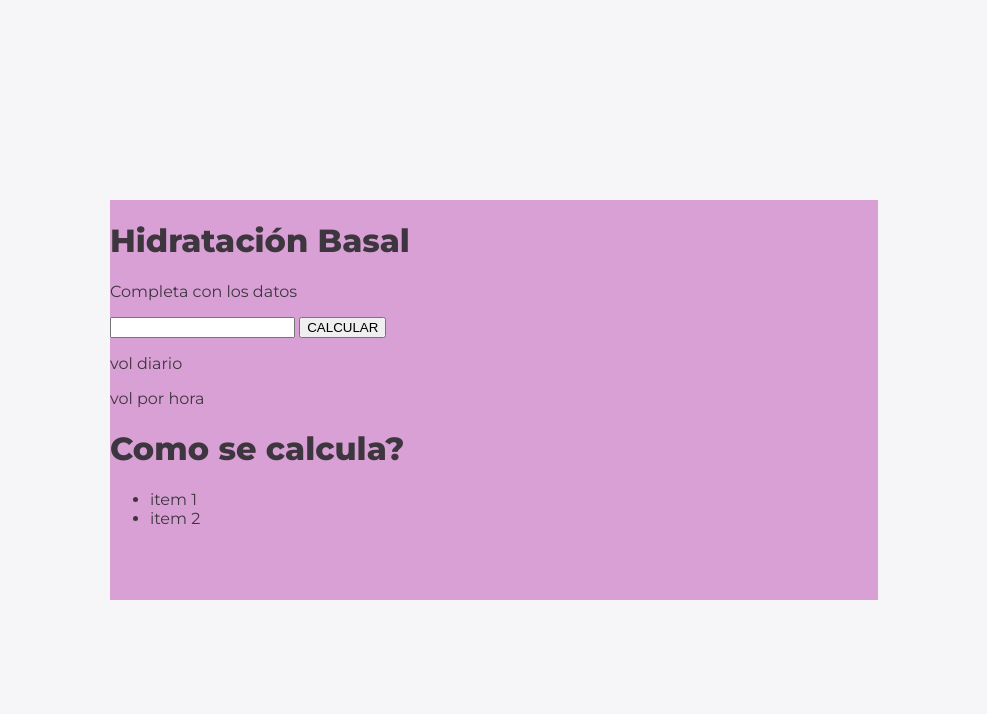
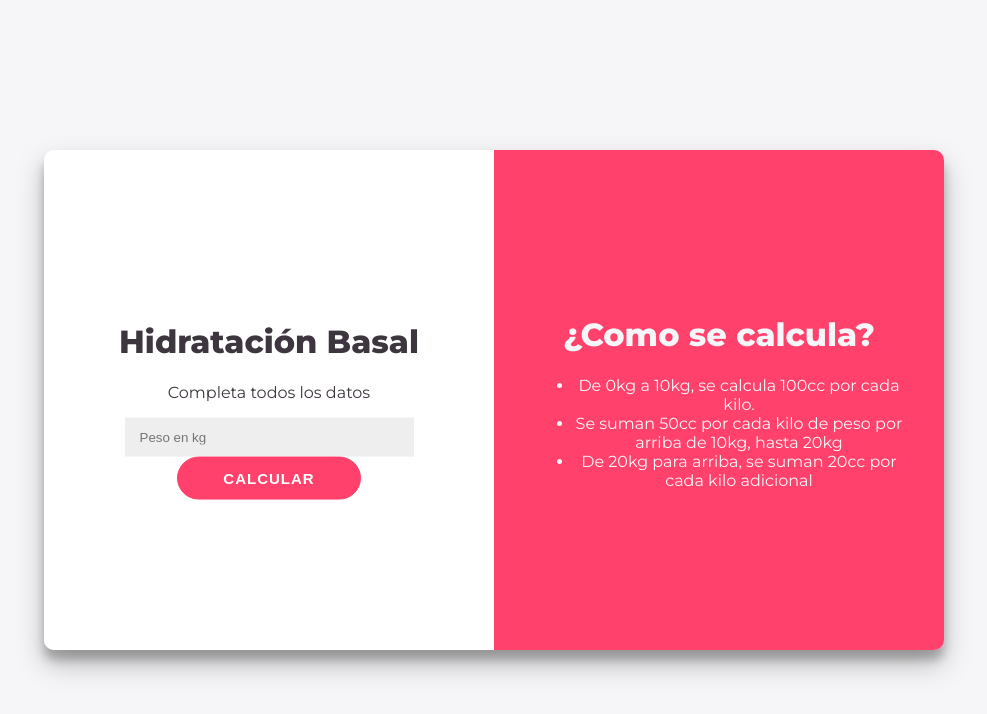
Before and after one commit to rolonpatricia665/ppy-calculadora-nov, a plain HTML site: page index.html in a window 1280 px wide. Shown: the whole page, without its empty margins (146-1133 px from the left). Drawn offline with Linux system fonts and the light colour scheme.

Commit message:
Add files via upload
corregido

```diff
--- a/index.html
+++ b/index.html
@@ -1,30 +1,36 @@
+<!DOCTYPE html>
+<html>
+
 <head>
-	<title>CALCULADORA DE HIDRATACIÓN</title>
-    <meta charset="UTF-8" />
-        <link rel="stylesheet" href="style.css" />
+    <title>Calculadora de Hidratación</title>
+    <link rel="stylesheet" href="./style.css" />
+    <script src="tarea.js"></script>
 </head>
 
 <body>
-    <div>
-        <h1>Hidratación Basal</h1>
+    <div id="contenedor">
+        <div id="calculadora">
+            <div class="contenido">
+                <h1>Hidratación Basal</h1>
+                <p class="item">Completa todos los datos</p>
+                <input class="item" id="peso" type="number" placeholder="Peso en kg" />
+                <p class="item" id="error">* Debe completar todos los datos</p>
+                <button class="item" id="calcular">Calcular</button>
+                <p class="item resultado" id="flu">71cc/h</p>
+                <p class="item resultado" id="man">m+m/2 : 105cc/h</p>
+            </div>
+        </div>
+        <div id="detalle">
+            <div class="contenido">
+                <h1>¿Como se calcula?</h1>
+                <ul>
+                    <li>De 0kg a 10kg, se calcula 100cc por cada kilo.</li>
+                    <li>Se suman 50cc por cada kilo de peso por arriba de 10kg, hasta 20kg</li>
+                    <li>De 20kg para arriba, se suman 20cc por cada kilo adicional</li>
+                </ul>
+            </div>
+        </div>
+    </div>
+</body>
 
-        <p>Completa con los datos </p>
-
-
-
-        <input type="number" />
-
-        <button>CALCULAR</button>
-
-        <p>vol diario</p>
-        <p>vol por hora</p>
-
-        <h1>Como se calcula?</h1>
-        <ul>
-            <li>item 1</li>
-            <li>item 2</li>
-        </ul>
-    </div>
-
-
-</body>
+</html>
--- a/style.css
+++ b/style.css
@@ -1,19 +1,86 @@
 @import url('https://fonts.googleapis.com/css?family=Montserrat:400,800');
 
-body{
-    background-color:  #f6f5f7;
+body {
+    background-color: #f6f5f7;
     font-family: 'Montserrat', sans-serif;
     color: #3E363F;
 }
 
-div{
-    background-color:rgb(216, 160, 213);
-    width: 60vw;
-    height: 50vh;
+#contenedor {
+    width: 900px;
+    height: 500px;
+    text-align: center;
+    /* Estas 3 lineas se encargan de centrar el div vertical y horizontalmente */
     position: absolute;
     inset: 0;
     margin: auto;
+    border-radius: 10px;
+    overflow: hidden;
+    box-shadow: 0 14px 28px rgba(0, 0, 0, 0.25),
+        0 10px 10px rgba(0, 0, 0, 0.22);
+}
 
+#calculadora {
+    background: white;
+    /* Con estas 3 lineas vamos a hacer que los divs queden lado a lado */
+    width: 50%;
+    height: 100%;
+    float: left;
+}
 
+#detalle {
+    background: #FF416C;
+    /* Con estas 3 lineas vamos a hacer que los divs queden lado a lado */
+    width: 50%;
+    height: 100%;
+    float: left;
+    color: #f6f5f7;
 
 }
+
+.contenido {
+    /* Estas tres lineas van a centrar el contenido verticalmente dentro de cada div */
+    position: relative;
+    top: 50%;
+    transform: translateY(-50%);
+    overflow: hidden;
+    padding: 40px;
+}
+
+input {
+    width: 70%;
+    padding: 12px 15px;
+    border: none;
+    background-color: #eee;
+}
+
+button {
+    font-size: 15px;
+    font-weight: bold;
+    padding: 12px 45px;
+    border-radius: 30px;
+    background-color: #FF416C;
+    border: 1px solid #FF416C;
+    color: #FFFFFF;
+    text-transform: uppercase;
+    letter-spacing: 1px;
+    transition: transform 20ms ease-in;
+}
+
+button:active {
+    transform: scale(0.95);
+}
+
+#error {
+    color: red;
+    font-weight: bold;
+    display: none;
+}
+
+.resultado {
+    color: #0A81D1;
+    font-weight: bold;
+    font-size: 25px;
+    margin-bottom: 5px;
+    display: none;
+}
--- /dev/null
+++ b/tarea.js
@@ -0,0 +1,29 @@
+
+let peso = 35;
+
+function holliday(valor){
+    let resultado;
+    if(valor >= 20)
+    {
+        resultado = (valor-20)*20 + 1500;
+    } else if (valor < 20 && valor > 10) {
+        resultado = ( valor -10)* 50 + 1000;
+        } else {
+            resultado = valor * 100;
+
+    }
+    console.log (resultado);
+    return resultado;
+
+}
+holliday(peso)
+
+
+function SuperfCorp(valor) {
+    let resultado1= (((valor*4)+7)/(valor+90))*1500
+    let resultado2= (((valor*4)+7)/(valor+90))*2000
+
+    return [resultado1,resultado2];
+
+}
+console.log(SuperfCorp(peso))
```
